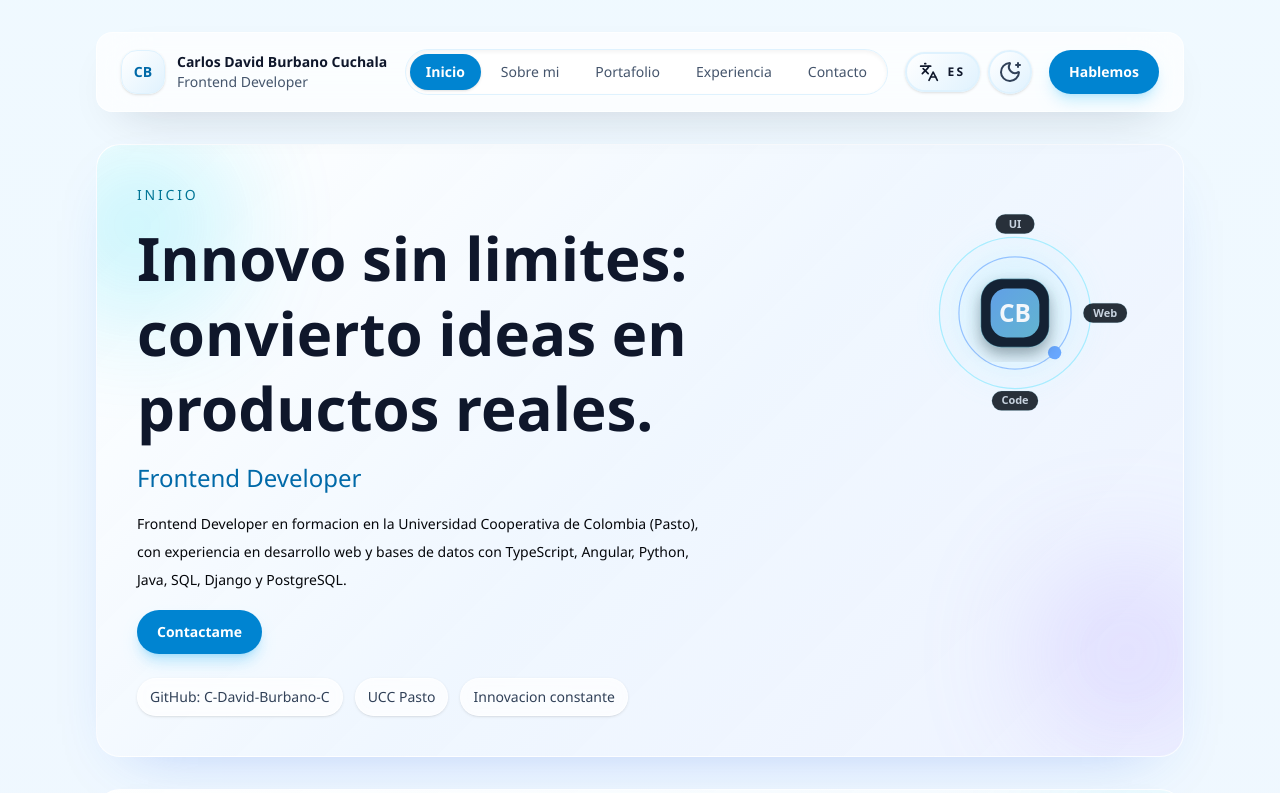
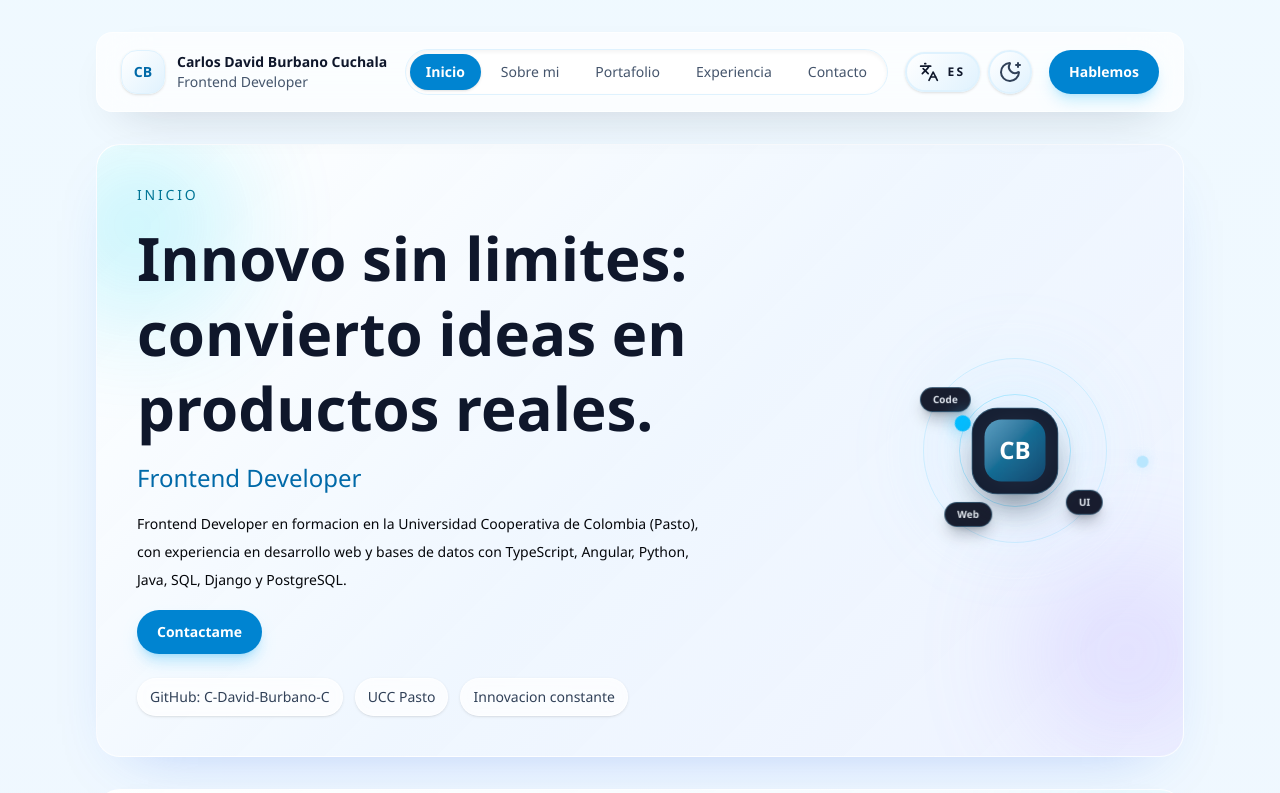
Before and after one commit to C-David-Burbano-C/Portafolio, a Next.js app: page / in a window 1280 px wide. Shown: the top 793 px of the page. Built offline with nearby package versions, Linux system fonts and the light colour scheme.

Commit message:
Animate hero signal orbit

```diff
--- a/app/_components/portfolio/hero_section.tsx
+++ b/app/_components/portfolio/hero_section.tsx
@@ -1,19 +1,62 @@
 "use client";
 
-import Image from "next/image";
 import { useLanguageValue } from "../../language";
 
-function HeroSignal({ alt }: { alt: string }) {
+function HeroSignal({
+  alt,
+  labels,
+}: {
+  alt: string;
+  labels: {
+    ui: string;
+    web: string;
+    code: string;
+  };
+}) {
   return (
-    <div className="relative h-36 w-36 sm:h-48 sm:w-48 lg:h-64 lg:w-64">
-      <Image
-        src="/images/hero_signal.svg"
-        alt={alt}
-        fill
-        sizes="(min-width: 1024px) 256px, (min-width: 640px) 192px, 144px"
-        className="object-contain"
-        priority
-      />
+    <div
+      role="img"
+      aria-label={alt}
+      className="relative h-36 w-36 sm:h-48 sm:w-48 lg:h-64 lg:w-64"
+    >
+      <div className="absolute inset-[16%] rounded-full bg-sky-300/10 blur-2xl dark:bg-sky-400/10" />
+      <div className="absolute inset-0 rounded-full border border-white/15 dark:border-white/8" />
+      <div className="absolute inset-[14%] rounded-full border border-sky-300/25 dark:border-sky-400/30" />
+      <div className="absolute inset-[28%] rounded-full border border-sky-400/25 dark:border-sky-500/30" />
+
+      <div className="absolute inset-[9%] motion-safe:animate-[spin_18s_linear_infinite]">
+        <div className="absolute left-1/2 top-[3%] -translate-x-1/2">
+          <div className="rounded-full border border-sky-300/30 bg-slate-950/90 px-3 py-1 text-[9px] font-semibold text-slate-200 shadow-lg shadow-slate-950/25 motion-safe:animate-[spin_18s_linear_infinite] motion-safe:[animation-direction:reverse] sm:text-[10px]">
+            {labels.ui}
+          </div>
+        </div>
+
+        <div className="absolute right-[1%] top-1/2 -translate-y-1/2">
+          <div className="rounded-full border border-sky-300/30 bg-slate-950/90 px-3 py-1 text-[9px] font-semibold text-slate-200 shadow-lg shadow-slate-950/25 motion-safe:animate-[spin_18s_linear_infinite] motion-safe:[animation-direction:reverse] sm:text-[10px]">
+            {labels.web}
+          </div>
+        </div>
+
+        <div className="absolute bottom-[3%] left-1/2 -translate-x-1/2">
+          <div className="rounded-full border border-sky-300/30 bg-slate-950/90 px-3 py-1 text-[9px] font-semibold text-slate-200 shadow-lg shadow-slate-950/25 motion-safe:animate-[spin_18s_linear_infinite] motion-safe:[animation-direction:reverse] sm:text-[10px]">
+            {labels.code}
+          </div>
+        </div>
+      </div>
+
+      <div className="absolute inset-[27%] motion-safe:animate-[spin_11s_linear_infinite] motion-safe:[animation-direction:reverse]">
+        <div className="absolute bottom-[2%] right-[14%] h-3.5 w-3.5 rounded-full bg-sky-400 shadow-[0_0_18px_rgba(56,189,248,0.8)] sm:h-4 sm:w-4" />
+      </div>
+
+      <div className="absolute inset-0 motion-safe:animate-[spin_24s_linear_infinite]">
+        <div className="absolute left-1/2 top-0 h-2.5 w-2.5 -translate-x-1/2 -translate-y-1/2 rounded-full bg-sky-200 shadow-[0_0_14px_rgba(186,230,253,0.75)] sm:h-3 sm:w-3" />
+      </div>
+
+      <div className="absolute left-1/2 top-1/2 flex h-[34%] w-[34%] -translate-x-1/2 -translate-y-1/2 items-center justify-center rounded-[30%] border border-sky-300/30 bg-slate-900 shadow-[0_18px_40px_-18px_rgba(8,15,29,0.9)]">
+        <div className="absolute inset-[14%] rounded-[28%] bg-gradient-to-br from-sky-300/70 via-sky-400/45 to-sky-600/35" />
+        <div className="absolute inset-0 rounded-[30%] bg-sky-200/10 blur-xl" />
+        <span className="relative text-lg font-semibold text-white sm:text-2xl">CB</span>
+      </div>
     </div>
   );
 }
@@ -28,6 +71,11 @@ export default function HeroSection() {
         "Frontend Developer en formacion en la Universidad Cooperativa de Colombia (Pasto), con experiencia en desarrollo web y bases de datos con TypeScript, Angular, Python, Java, SQL, Django y PostgreSQL.",
       cta: "Contactame",
       heroAlt: "Visual del hero",
+      orbitLabels: {
+        ui: "UI",
+        web: "Web",
+        code: "Code",
+      },
       highlights: [
         { label: "GitHub: C-David-Burbano-C", href: "https://github.com/C-David-Burbano-C" },
         { label: "UCC Pasto" },
@@ -42,6 +90,11 @@ export default function HeroSection() {
         "Frontend developer in training at Universidad Cooperativa de Colombia (Pasto), with experience in web development and databases using TypeScript, Angular, Python, Java, SQL, Django, and PostgreSQL.",
       cta: "Contact me",
       heroAlt: "Hero visual",
+      orbitLabels: {
+        ui: "UI",
+        web: "Web",
+        code: "Code",
+      },
       highlights: [
         { label: "GitHub: C-David-Burbano-C", href: "https://github.com/C-David-Burbano-C" },
         { label: "UCC Pasto" },
@@ -104,8 +157,8 @@ export default function HeroSection() {
           </div>
         </div>
 
-        <div className="flex justify-center md:justify-end md:self-start md:items-center">
-          <HeroSignal alt={copy.heroAlt} />
+        <div className="flex justify-center md:justify-end md:self-center md:items-center">
+          <HeroSignal alt={copy.heroAlt} labels={copy.orbitLabels} />
         </div>
       </div>
     </section>
```
